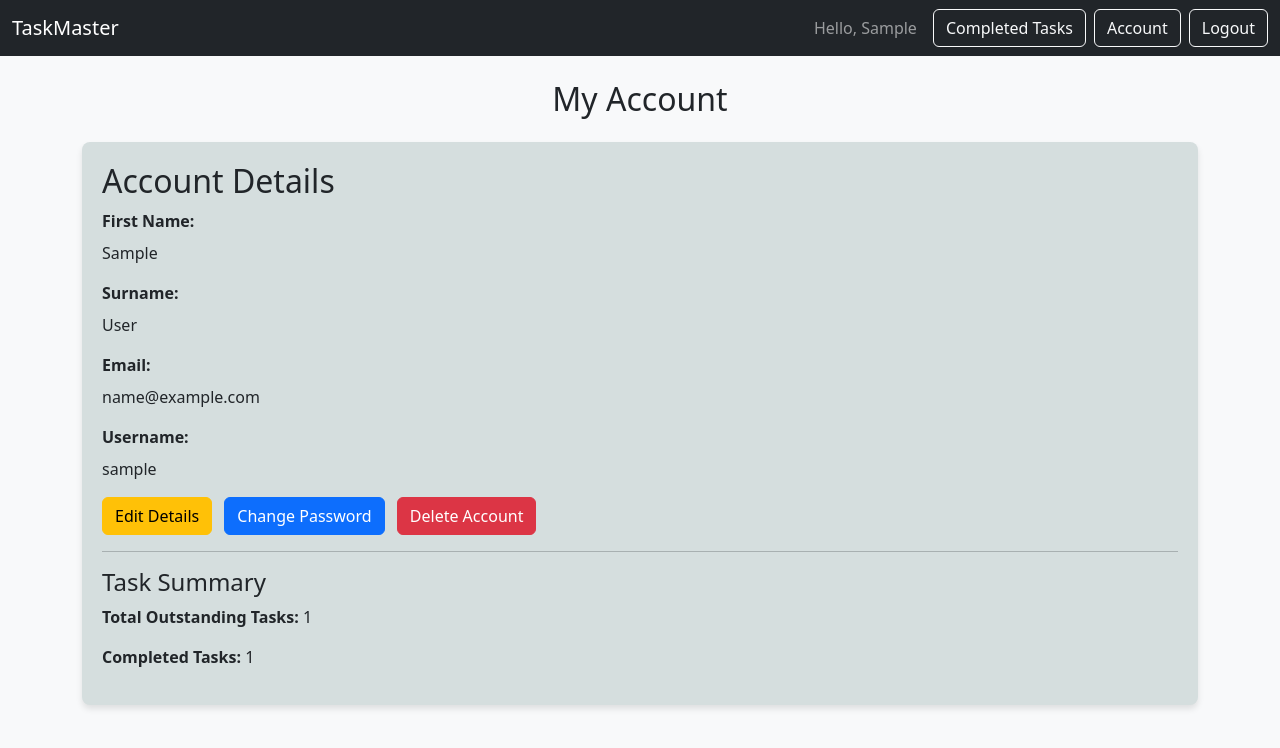
After one commit to jamnic1994/TaskMaster, a Flask app: page /account in a window 1280 px wide. The commit adds this page. Shown: the top 748 px of the page. Run offline with Flask 3, Linux system fonts and the light colour scheme; a user stored in the database is signed in; tables that the repository leaves empty hold one stand-in row (values such as "Sample post"); some libraries are stand-ins or nearby versions.

Commit message:
Added completed task and account details functionality

```diff
--- a/app.py
+++ b/app.py
@@ -1,10 +1,9 @@
-from datetime import datetime
+from datetime import datetime, date
 
 from flask import Flask, render_template, redirect, url_for, request, flash
-from flask_sqlalchemy import SQLAlchemy
 from flask_login import LoginManager, login_user, logout_user, login_required, current_user
 from werkzeug.security import generate_password_hash, check_password_hash
-from models import db, User, Task, TaskGroup
+from models import db, User, Task, TaskGroup, CompletedTask
 import config
 
 app = Flask(__name__)
@@ -100,7 +99,7 @@ def add_task():
         )
         db.session.add(new_task)
         db.session.commit()
-        flash('Task added successfully!')
+        flash('Task added successfully!', 'success')
         return redirect(url_for('index'))
 
     groups = TaskGroup.query.filter_by(user_id=current_user.id).all()  # Fetch user's groups
@@ -170,7 +169,7 @@ def edit_group(group_id):
     if request.method == 'POST':
         group.name = request.form['name']
         db.session.commit()
-        flash('Group updated successfully!')
+        flash('Group updated successfully!', 'success')
         return redirect(url_for('manage_groups'))
     return render_template('edit_group.html', group=group)
 
@@ -217,6 +216,98 @@ def tasks_by_group(group_id):
     group = TaskGroup.query.get_or_404(group_id)
     return render_template('index.html', tasks=tasks, group=group)
 
+@app.route('/complete_task/<int:task_id>', methods=['POST'])
+@login_required
+def complete_task(task_id):
+    task = Task.query.get_or_404(task_id)
+
+    # Copy task details to CompletedTask
+    completed_task = CompletedTask(
+        user_id=task.user_id,
+        title=task.title,
+        group_id=task.group_id,
+        completed_date=date.today()
+    )
+
+    # Add to CompletedTask table and delete from Task table
+    db.session.add(completed_task)
+    db.session.delete(task)
+    db.session.commit()
+
+    flash('Task marked as completed!', 'success')
+    return redirect(url_for('index'))
+
+@app.route('/completed-tasks')
+@login_required
+def completed_tasks():
+    completed_tasks = CompletedTask.query.filter_by(user_id=current_user.id).all()
+    return render_template('completed_tasks.html', completed_tasks=completed_tasks)
+
+@app.route('/account', methods=['GET'])
+@login_required
+def account():
+    # Get the user's tasks
+    tasks = Task.query.filter_by(user_id=current_user.id).all()
+    completed_tasks = CompletedTask.query.filter_by(user_id=current_user.id).all()
+
+    # Count the tasks
+    total_tasks = len(tasks)
+    completed_task_count = len(completed_tasks)
+
+    return render_template('account.html', total_tasks=total_tasks, completed_task_count=completed_task_count)
+
+
+@app.route('/delete_account', methods=['POST'])
+@login_required
+def delete_account():
+    # Delete the current user from the database
+    db.session.delete(current_user)
+    db.session.commit()
+
+    # Log out the user after deletion
+    logout_user()
+
+    # Redirect to the login page or homepage
+    return redirect(url_for('login'))
+
+@app.route('/change_password', methods=['POST'])
+@login_required
+def change_password():
+    current_password = request.form.get('current_password')
+    new_password = request.form.get('new_password')
+    confirm_password = request.form.get('confirm_password')
+
+    # Validate current password
+    if not check_password_hash(current_user.password_hash, current_password):
+        flash('Current password is incorrect.', 'danger')
+        return redirect(url_for('account'))
+
+    # Validate new password
+    if new_password != confirm_password:
+        flash('New password and confirmation do not match.', 'danger')
+        return redirect(url_for('account'))
+
+    # Update the password
+    current_user.password_hash = generate_password_hash(new_password)
+    db.session.commit()
+    flash('Your password has been updated.', 'success')
+    return redirect(url_for('account'))
+
+@app.route('/account', methods=['GET', 'POST'])
+@login_required
+def update_account():
+    if request.method == 'POST':
+        # Update user details
+        current_user.first_name = request.form['first_name']
+        current_user.last_name = request.form['last_name']
+        current_user.email = request.form['email']
+        current_user.username = request.form['username']
+        db.session.commit()
+        flash('Your details have been updated!', 'success')
+        return redirect(url_for('account'))
+
+    return render_template('account.html')
+
 @app.route('/logout')
 def logout():
     logout_user()
--- a/static/js/app.js
+++ b/static/js/app.js
@@ -32,3 +32,19 @@ viewToggle.addEventListener('change', function() {
         groupView.style.display = 'none';
     }
 });
+
+function confirmCompletion(taskId) {
+    Swal.fire({
+        title: 'Are you sure?',
+        text: "This task will be marked as completed!",
+        icon: 'warning',
+        showCancelButton: true,
+        confirmButtonColor: '#3085d6',
+        cancelButtonColor: '#d33',
+        confirmButtonText: 'Yes, mark it complete!'
+    }).then((result) => {
+        if (result.isConfirmed) {
+            document.getElementById(`completeTaskForm-${taskId}`).submit();
+        }
+    });
+}
--- /dev/null
+++ b/templates/account.html
@@ -0,0 +1,108 @@
+{% extends 'base.html' %}
+
+{% block content %}
+<h2 class="text-center mb-4">My Account</h2>
+
+<div class="form-container mt-4">
+    <h2>Account Details</h2>
+
+    <!-- Display the current user's details in a read-only format -->
+    <div class="mb-3">
+      <label class="form-label"><strong>First Name:</strong></label>
+        <p>{{ current_user.first_name }}</p>
+    </div>
+    <div class="mb-3">
+      <label class="form-label"><strong>Surname:</strong></label>
+        <p>{{ current_user.surname }}</p>
+    </div>
+    <div class="mb-3">
+      <label class="form-label"><strong>Email:</strong></label>
+        <p>{{ current_user.email }}</p>
+    </div>
+    <div class="mb-3">
+      <label class="form-label"><strong>Username:</strong></label>
+        <p>{{ current_user.username }}</p>
+    </div>
+
+    <!-- Buttons to open the modal for editing details or changing the password -->
+    <button class="btn btn-warning" data-bs-toggle="modal" data-bs-target="#editUserModal">Edit Details</button>
+    <button class="btn btn-primary ms-2" data-bs-toggle="modal" data-bs-target="#changePasswordModal">Change Password</button>
+
+
+    <form action="{{ url_for('delete_account') }}" method="POST" style="display:inline;">
+        <button type="submit" class="btn btn-danger ms-2" onclick="return confirm('Are you sure you want to delete your account? This cannot be undone.')">Delete Account</button>
+    </form>
+
+    <!-- Task Summary -->
+    <hr>
+    <h4>Task Summary</h4>
+    <p><strong>Total Outstanding Tasks:</strong> {{ total_tasks }}</p>
+    <p><strong>Completed Tasks:</strong> {{ completed_task_count }}</p>
+</div>
+
+<!-- Change Password Modal -->
+<div class="modal fade" id="changePasswordModal" tabindex="-1" aria-labelledby="changePasswordModalLabel" aria-hidden="true">
+    <div class="modal-dialog">
+        <div class="modal-content">
+            <div class="modal-header">
+                <h5 class="modal-title" id="changePasswordModalLabel">Change Password</h5>
+                <button type="button" class="btn-close" data-bs-dismiss="modal" aria-label="Close"></button>
+            </div>
+            <div class="modal-body">
+                <form action="{{ url_for('change_password') }}" method="POST">
+                    <div class="mb-3">
+                        <label for="currentPassword" class="form-label">Current Password</label>
+                        <input type="password" class="form-control" id="currentPassword" name="current_password" required>
+                    </div>
+                    <div class="mb-3">
+                        <label for="newPassword" class="form-label">New Password</label>
+                        <input type="password" class="form-control" id="newPassword" name="new_password" required>
+                    </div>
+                    <div class="mb-3">
+                        <label for="confirmPassword" class="form-label">Confirm New Password</label>
+                        <input type="password" class="form-control" id="confirmPassword" name="confirm_password" required>
+                    </div>
+                    <button type="submit" class="btn btn-primary">Change Password</button>
+                </form>
+            </div>
+        </div>
+    </div>
+</div>
+
+<!-- Modal for editing user details -->
+<div class="modal fade" id="editUserModal" tabindex="-1" aria-labelledby="editUserModalLabel" aria-hidden="true">
+    <div class="modal-dialog">
+        <div class="modal-content">
+            <div class="modal-header">
+                <h5 class="modal-title" id="editUserModalLabel">Edit Account Details</h5>
+                <button type="button" class="btn-close" data-bs-dismiss="modal" aria-label="Close"></button>
+            </div>
+            <form method="POST" action="{{ url_for('account') }}">
+                <div class="modal-body">
+                    <div class="mb-3">
+                        <label for="first_name" class="form-label">First Name:</label>
+                        <input type="text" class="form-control" id="first_name" name="first_name" value="{{ current_user.first_name }}" required>
+                    </div>
+                    <div class="mb-3">
+                        <label for="surname" class="form-label">Last Name:</label>
+                        <input type="text" class="form-control" id="surname" name="last_name" value="{{ current_user.surname }}" required>
+                    </div>
+                    <div class="mb-3">
+                        <label for="email" class="form-label">Email:</label>
+                        <input type="email" class="form-control" id="email" name="email" value="{{ current_user.email }}" required>
+                    </div>
+                    <div class="mb-3">
+                        <label for="username" class="form-label">Username:</label>
+                        <input type="text" class="form-control" id="username" name="username" value="{{ current_user.username }}" required>
+                    </div>
+                </div>
+                <div class="modal-footer">
+                    <button type="button" class="btn btn-secondary" data-bs-dismiss="modal">Close</button>
+                    <button type="submit" class="btn btn-primary">Save Changes</button>
+                </div>
+            </form>
+        </div>
+    </div>
+</div>
+
+{% endblock %}
--- a/templates/base.html
+++ b/templates/base.html
@@ -25,6 +25,8 @@
             <div class="collapse navbar-collapse justify-content-end">
                 {% if current_user.is_authenticated %}
                     <span class="navbar-text me-3">Hello, {{ current_user.first_name }}</span>
+                    <a class="btn btn-outline-light me-2" href="{{ url_for('completed_tasks') }}">Completed Tasks</a>
+                    <a class="btn btn-outline-light me-2" href="{{ url_for('account') }}">Account</a>
                     <a class="btn btn-outline-light" href="{{ url_for('logout') }}">Logout</a>
                 {% else %}
                     <a class="btn btn-outline-light me-2" href="{{ url_for('login') }}">Login</a>
@@ -33,6 +35,7 @@
             </div>
         </div>
     </nav>
+
     <div class="container mt-4">
 
         {% with messages = get_flashed_messages(with_categories=true) %}
@@ -50,6 +53,7 @@
         {% block content %}{% endblock %}
     </div>
     <script src="https://cdn.jsdelivr.net/npm/bootstrap@5.3.2/dist/js/bootstrap.bundle.min.js"></script>
+    <script src="https://cdn.jsdelivr.net/npm/sweetalert2@11"></script>
     <script src="{{ url_for('static', filename='js/app.js') }}"></script>
 
 </body>
--- a/templates/index.html
+++ b/templates/index.html
@@ -73,6 +73,9 @@
                 <td>{{ task.group.name if task.group else 'No Group' }}</td>
                 <td>
                     <button class="btn btn-secondary btn-sm" data-bs-toggle="collapse" data-bs-target="#details-{{ task.id }}">Expand</button>
+                    <form id="completeTaskForm-{{ task.id }}" action="{{ url_for('complete_task', task_id=task.id) }}" method="POST" style="display:inline;">
+                        <button type="button" class="btn btn-success btn-sm" onclick="confirmCompletion('{{ task.id }}')">Complete</button>
+                    </form>
                     <button class="btn btn-warning btn-sm" data-bs-toggle="modal" data-bs-target="#editTaskModal-{{ task.id }}">Edit</button>
                     <a class="btn btn-danger btn-sm" href="{{ url_for('delete_task', task_id=task.id) }}">Delete</a>
                 </td>
--- a/templates/manage_groups.html
+++ b/templates/manage_groups.html
@@ -87,7 +87,4 @@
     </ul>
 </div>
 
-
-
-
 {% endblock %}
```
Also changed, not shown: models.py (+20 -9 lines), templates/completed_tasks.html (added, +25 -0 lines).
